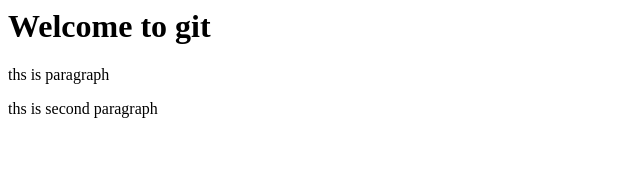
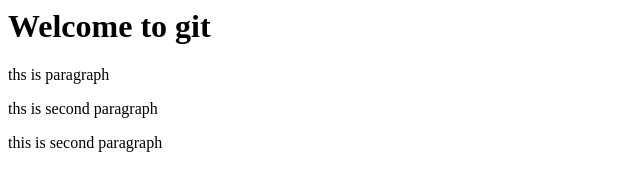
Before and after one commit to akanshabhandari/git, a website: page index.html in a window 1280 px wide. Shown: the whole page, without its empty margins (0-640 px from the left). Drawn offline with Linux system fonts and the light colour scheme.

Commit message:
fourth commit

```diff
--- a/index.html
+++ b/index.html
@@ -4,5 +4,7 @@
     <h1>Welcome to git </h1>
     <p>ths is paragraph</p>
     <p>ths is second  paragraph</p>
+    <p>this is second  paragraph</p>
+
 </body>
-</htnl>
+</html>
```
Also changed, not shown: package.json (added, +27 -0 lines), 2 other files.
